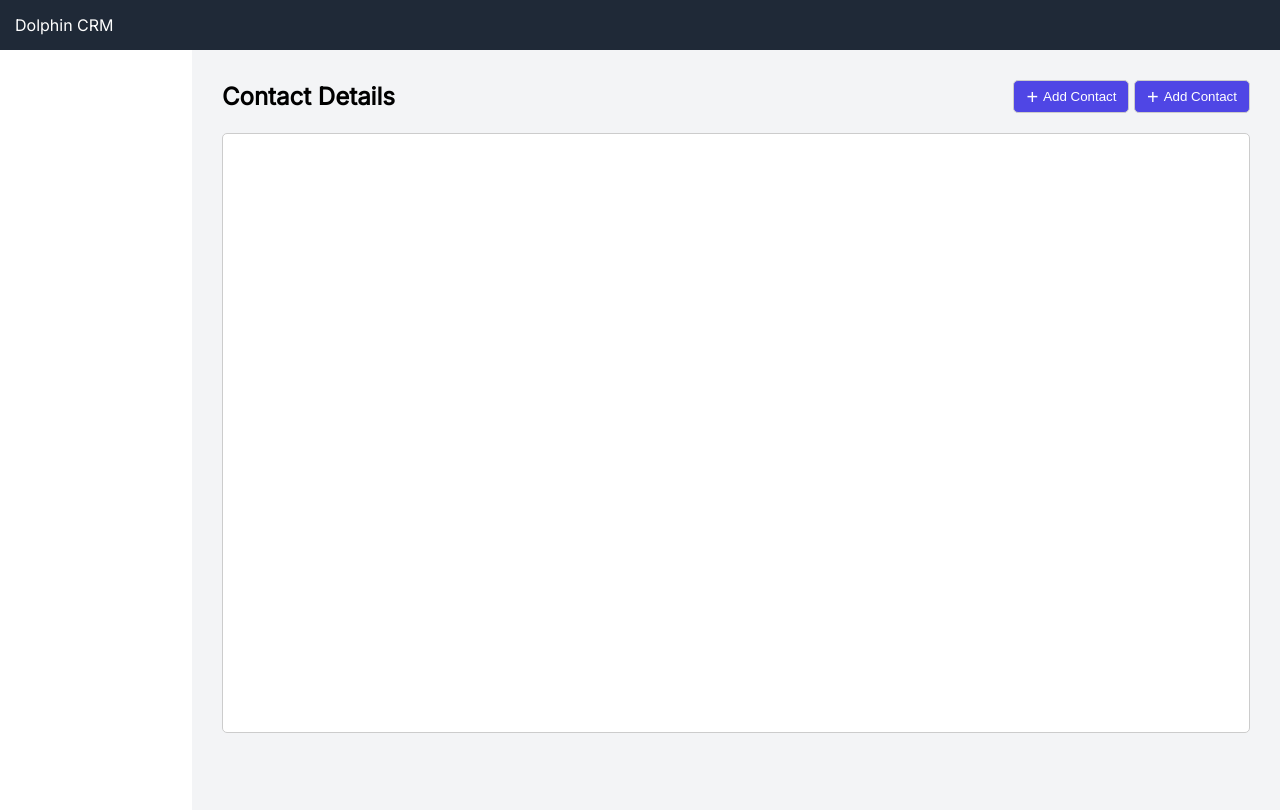
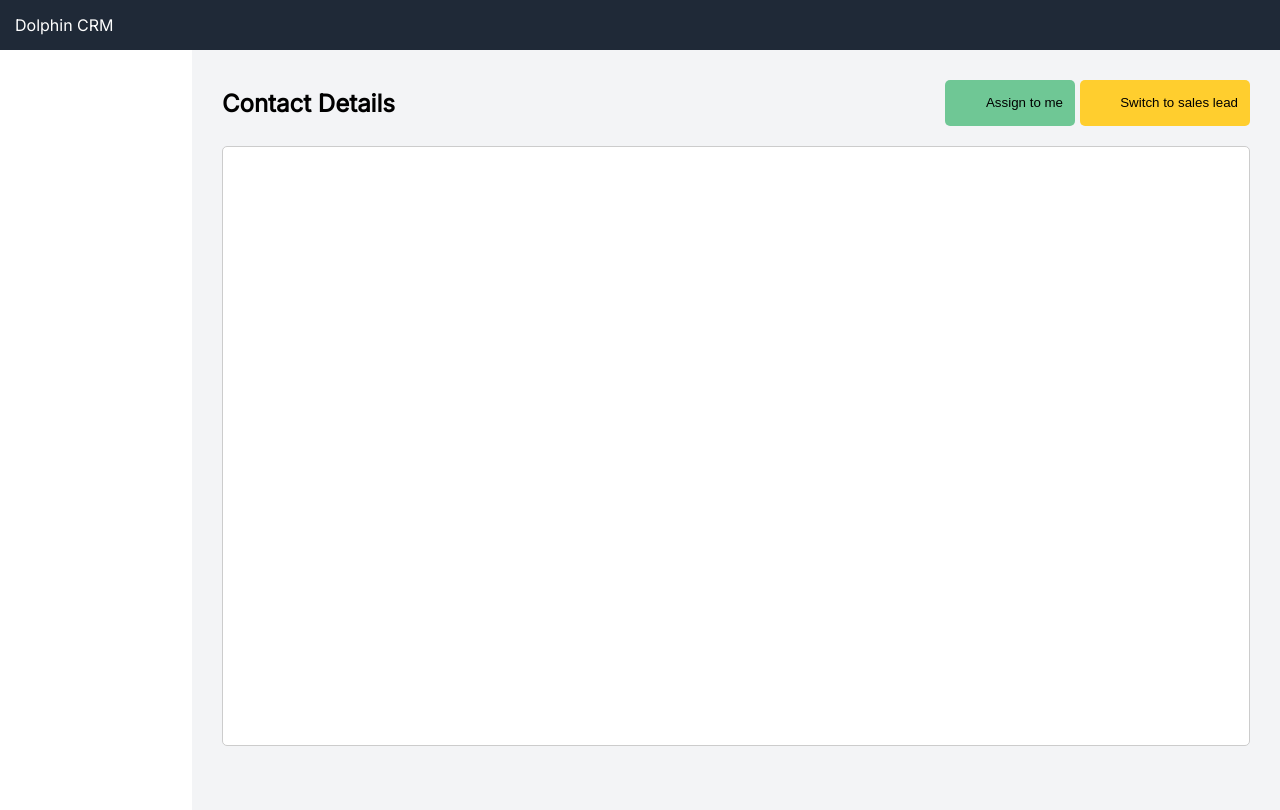
Before and after one commit to b13nmaN/comp2245-finalproject, a PHP site: template pages/contact-details.php in a window 1280 px wide. Run offline with PHP 8.4, Linux system fonts and the light colour scheme; the template is opened without the code that fills it, so the values that code supplies are empty.

Commit message:
added buttons for contact-detials

```diff
--- a/assets/css/styles.css
+++ b/assets/css/styles.css
@@ -22,9 +22,9 @@ body {
     /* light gray */
     --color-light-gray: #f3f4f6;
     /* yellow */
-    --color-yellow: #fcd34d;
+    --color-yellow: #ffce2e;
     /* green */
-    --color-green: #48bb78;
+    --color-green: #07b850;
   }
 
 /* 2 Column Layout */
@@ -48,7 +48,28 @@ main {
     grid-row: 2;
 }
 
+.container-main {
+    background: #fff;
+    margin: 20px auto;
+    padding: 20px;
+    border: 1px solid #ccc;
+    border-radius: 5px;
+    min-height: 600px;
+}
 
+.btn-primary {
+    padding: 8px 12px;
+    background-color: var(--color-purple);
+    color: white;
+    cursor: pointer;
+    border: none;
+    border-radius: 5px;
+    font-weight: 400;
+}
+
+/* .btn-primary:hover {
+    background-color: #4e46e5e5;
+} */
 
 /* ----------------------------------------------Header styles------------------------------------------------- */
 header {
@@ -61,15 +82,6 @@ header {
 header p {
     color: white;
     vertical-align: middle;
-}
-
-.container-main {
-    background: #fff;
-    margin: 20px auto;
-    padding: 20px;
-    border: 1px solid #ccc;
-    border-radius: 5px;
-    min-height: 600px;
 }
 
 
@@ -313,3 +325,37 @@ tr:nth-child(even) {
 
 
 /*------------------------------------------------------contact details page---------------------------------------------- */
+
+.to-me{
+    background-color: var(--color-green);
+    color: #000;
+}
+
+.to-sales-lead{
+    background-color: var(--color-yellow);
+    color: #000;
+}
+
+.to-me{
+    background-color: #48bb78c4;
+}
+
+.to-sales-lead:hover{
+    background-color: #fcd34dca;
+}
+
+.to-me::before{
+    font-family: 'Material Icons';
+    content: "\e769";
+    font-size: 24px;
+    vertical-align: middle;
+    margin-right: 10px;
+}
+
+.to-sales-lead::before{
+    font-family: 'Material Icons';
+    content: "\e8d4";
+    font-size: 24px;
+    vertical-align: middle;
+    margin-right: 10px;
+}
--- a/pages/contact-details.php
+++ b/pages/contact-details.php
@@ -2,8 +2,8 @@
     <div class="dashboard-header">
         <h2>Contact Details</h2>
         <div>
-            <button class="add-contact">Add Contact</button>
-            <button class="add-contact">Add Contact</button>
+            <button class="btn-primary to-me">Assign to me</button>
+            <button class="btn-primary to-sales-lead">Switch to sales lead</button>
         </div>
         <!-- header goes here -->
         <!-- do not change the dashboard-header styles -->
--- a/pages/home.php
+++ b/pages/home.php
@@ -15,7 +15,7 @@ $allContacts = getAllContacts($conn);
 <main>
     <div class="dashboard-header">
         <h2>Dashboard</h2>
-        <button class="add-contact">Add Contact</button>
+        <button class="add-contact btn-primary">Add Contact</button>
     </div>
     <div class="container-main">
         <div class="filters">
--- a/template/header.php
+++ b/template/header.php
@@ -6,6 +6,7 @@
     <title>Dolphin CRM</title>
     <link rel="stylesheet" href="../assets/css/styles.css">
     <link href='https://fonts.googleapis.com/css?family=Inter' rel='stylesheet'>
+    <link href="https://fonts.googleapis.com/icon?family=Material+Icons" rel="stylesheet">
 </head>
 
 <body>
```
